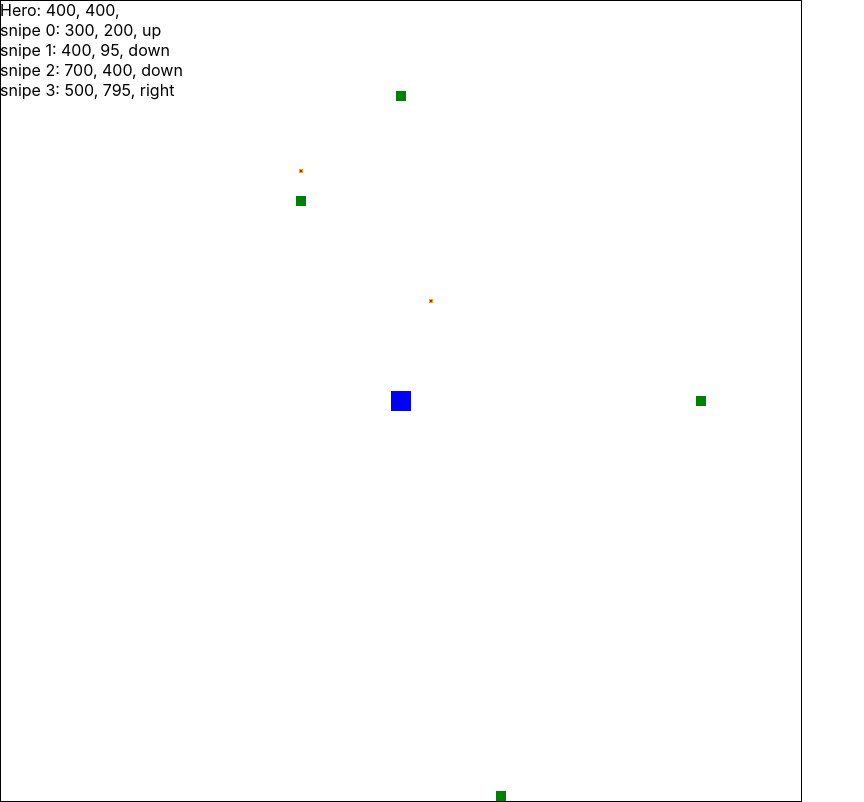
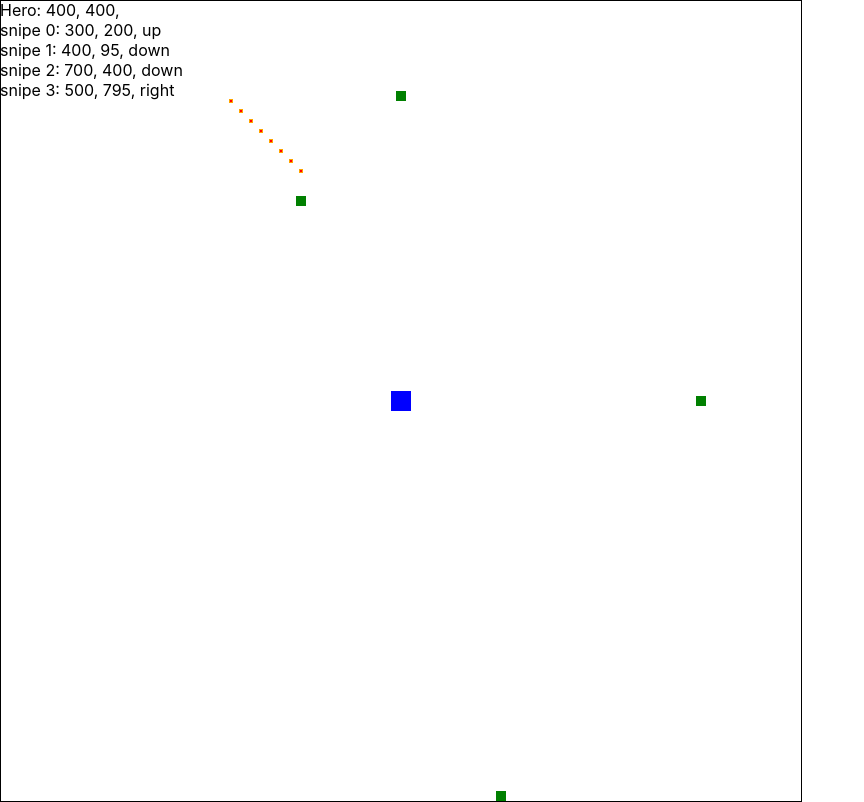
Before and after one commit to tjercus/game-study-nr-3, a React (Create React App) app: page / in a window 1280 px wide. Shown: the whole page, without its empty margins (0-864 px from the left). Built offline with nearby package versions, Linux system fonts and the light colour scheme; the HTML template or start-up script is replaced by a standard one.

Commit message:
working on a better shoot algorithm for snipes

```diff
--- a/src/App.jsx
+++ b/src/App.jsx
@@ -9,7 +9,8 @@ import {
   isCollision,
   makeBullet,
   isCollisions,
-  distance
+  distance,
+  getDirBetween
 } from "./utils";
 import {
   CANVAS_HEIGHT,
@@ -39,8 +40,18 @@ const defaultState = {
   snipes: [
     { x: 100, y: 100, dir: Directions.DOWN, id: uuidv4() },
     { x: 200, y: 200, dir: Directions.UP, id: uuidv4() },
-    { x: CANVAS_WIDTH - 100, y: CANVAS_WIDTH - 100, dir: Directions.RIGHT, id: uuidv4() },
-    { x: CANVAS_WIDTH - 200, y: CANVAS_WIDTH - 200, dir: Directions.LEFT, id: uuidv4() }
+    {
+      x: CANVAS_WIDTH - 100,
+      y: CANVAS_WIDTH - 100,
+      dir: Directions.RIGHT,
+      id: uuidv4()
+    },
+    {
+      x: CANVAS_WIDTH - 200,
+      y: CANVAS_WIDTH - 200,
+      dir: Directions.LEFT,
+      id: uuidv4()
+    }
   ],
   bullets: []
 };
@@ -79,7 +90,9 @@ const makeNextState = (state = defaultState, action) => {
       }
     });
     // TODO figure out what to do if hero is killed
-    const updatedHero = isCollisions(state.bullets, state.hero, HERO_SIZE) ? {...state.hero, x: -1000, y: -1000} : state.hero;
+    const updatedHero = isCollisions(state.bullets, state.hero, HERO_SIZE)
+      ? { ...state.hero, x: -1000, y: -1000 }
+      : state.hero;
     const updatedSnipes = state.snipes.map(snipe => {
       if (typeof snipe !== "undefined" && snipe !== null) {
         if (!isCollisions(state.bullets, snipe, SNIPE_SIZE * 2)) {
@@ -87,7 +100,12 @@ const makeNextState = (state = defaultState, action) => {
         }
       }
     });
-    return { ...state, bullets: updatedBullets, snipes: updatedSnipes, hero: updatedHero };
+    return {
+      ...state,
+      bullets: updatedBullets,
+      snipes: updatedSnipes,
+      hero: updatedHero
+    };
   }
   if (MOVE_SNIPES_CMD === action.type) {
     const updatedSnipes = state.snipes.map(
@@ -118,13 +136,14 @@ const makeNextState = (state = defaultState, action) => {
         }
       }
     );
-    const updatedBullets = [ ...state.bullets ];
+    const updatedBullets = [...state.bullets];
     // scan circle of terror and when a hero is in it: 1. decide which dir hero is, 2. shoot in dir
     state.snipes.map(_snipe => {
-      if (_snipe && distance(state.hero, _snipe) < 200) {
+      let dir = getDirBetween(_snipe, state.hero);
+      if (dir) {
         console.log("SNIPE saw hero");
         // TODO calculate the relative dir from snipe to hero
-        updatedBullets.push(makeBullet(_snipe, 20, _snipe.dir));
+        updatedBullets.push(makeBullet(_snipe, 20, dir));
       }
     });
     state.nrOfMoves++;
@@ -190,7 +209,9 @@ class App extends Component {
         <Canvas
           hero={this.state.hero}
           snipes={this.state.snipes}
-          bullets={this.state.bullets.filter(bullet => typeof bullet !== "undefined" && bullet.dir)}
+          bullets={this.state.bullets.filter(
+            bullet => typeof bullet !== "undefined" && bullet.dir
+          )}
         />
         <div>
           Hero: {this.state.hero.x}, {this.state.hero.y}, {this.state.hero.dir}
--- a/src/utils.js
+++ b/src/utils.js
@@ -207,3 +207,27 @@ export const distance = (rect1, rect2) => {
   const yDiff = rect1.y - rect2.y;
   return Math.round(Math.sqrt(xDiff * xDiff + yDiff * yDiff));
 };
+
+/**
+ * calculate dir where hero is as seen from unit
+ * @param {Unit} unit
+ * @param {Hero} hero
+ * @returns {string|boolean} direction or false
+ */
+export const getDirBetween = (unit, hero) => {
+  if (unit && distance(unit, hero) < 200) {
+    if (unit.y > hero.y) {
+      return Directions.DOWN;
+    }
+    if (unit.y < hero.y) {
+      return Directions.UP;
+    }
+    if (unit.x > hero.x) {
+      return Directions.LEFT;
+    }
+    if (unit.x < hero.x) {
+      return Directions.RIGHT;
+    }
+  }
+  return false;
+};
```
Also changed, not shown: src/Snipe.jsx (+5 -2 lines).
